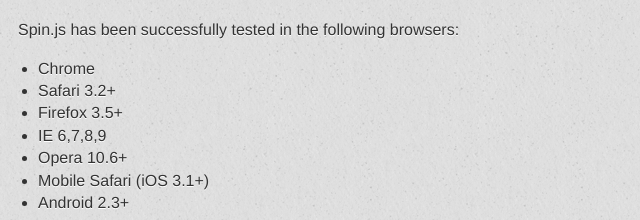
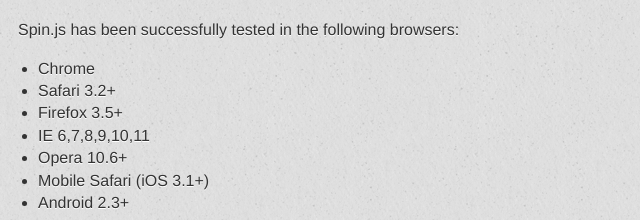
Before and after one commit to fgnass/spin.js, a website: page site/index.html in a window 1280 px wide. Shown: the part 2684-2904 px from the top of the page, 82-722 px from the left. Drawn offline with nearby package versions, Linux system fonts and the light colour scheme; files that its build step writes are made by us from their sources; files whose address does not match are found by name; a web font is replaced by a local one.

Commit message:
IE 10 and 11 tested, and work

```diff
--- a/site/index.html
+++ b/site/index.html
@@ -149,7 +149,7 @@
     <li>Chrome</li>
     <li>Safari 3.2+</li>
     <li>Firefox 3.5+</li>
-    <li>IE 6,7,8,9</li>
+    <li>IE 6,7,8,9,10,11</li>
     <li>Opera 10.6+</li>
     <li>Mobile Safari (iOS 3.1+)</li>
     <li>Android 2.3+</li>
```
